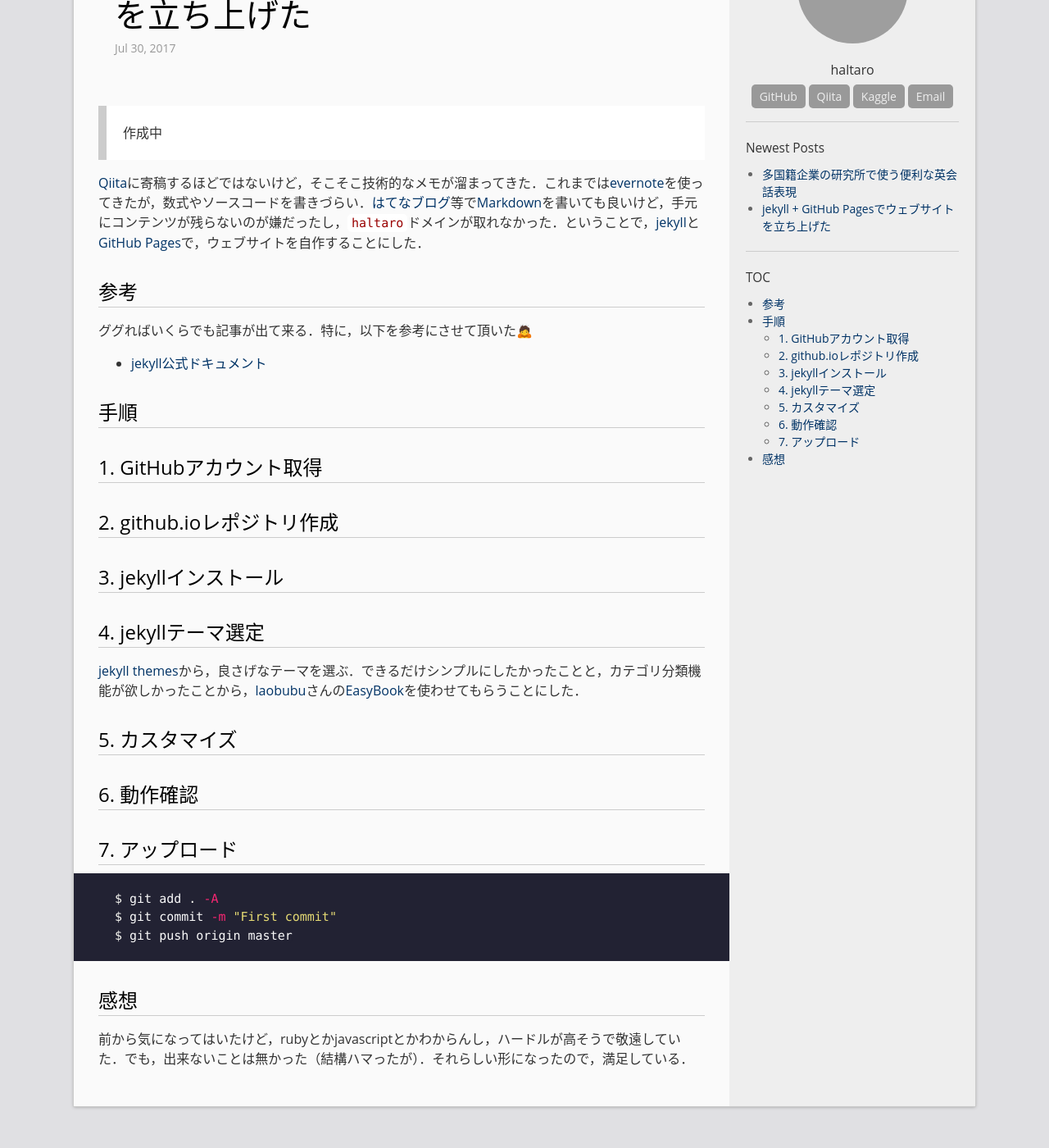
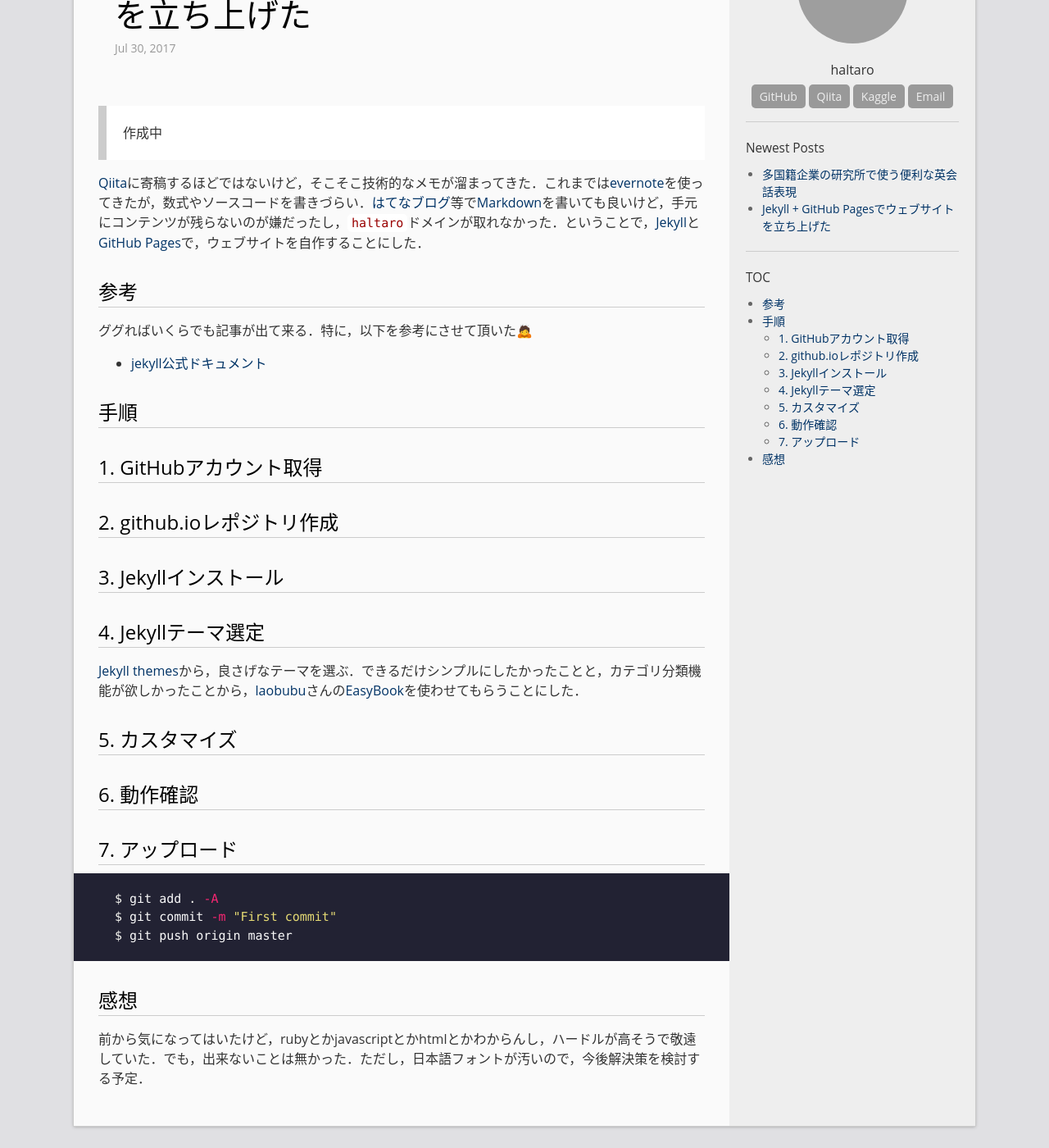
Before and after one commit to madoreenu/haltaro.github.io, a Jekyll site: the page built from _posts/2017-07-30-first-post.md, in a window 1280 px wide and 1400 px high, scrolled down 204 px. Shown: the whole window at 82% size. Built offline with Jekyll 4.4.1, drawn with Linux system fonts in a browser that asks for light colours; emoji names are drawn with the system emoji font; some of the changed text lies outside the part shown; grey boxes are pictures that could not be loaded.

Commit message:
Update 2017-07-30-first-post.md

```diff
--- a/_posts/2017-07-30-first-post.md
+++ b/_posts/2017-07-30-first-post.md
@@ -1,6 +1,6 @@
 ---
 layout: post
-title: jekyll + GitHub Pagesでウェブサイトを立ち上げた
+title: Jekyll + GitHub Pagesでウェブサイトを立ち上げた
 updated: 2017-07-30 12:00
 categories:
  - blog
@@ -9,7 +9,7 @@ categories:
 
 > 作成中
 
-[Qiita](http://qiita.com/)に寄稿するほどではないけど，そこそこ技術的なメモが溜まってきた．これまでは[evernote](https://evernote.com/intl/jp/)を使ってきたが，数式やソースコードを書きづらい．[はてなブログ](http://hatenablog.com/)等で[Markdown](https://ja.wikipedia.org/wiki/Markdown)を書いても良いけど，手元にコンテンツが残らないのが嫌だったし，`haltaro`ドメインが取れなかった．ということで，[jekyll](https://jekyllrb-ja.github.io/)と[GitHub Pages](https://pages.github.com/)で，ウェブサイトを自作することにした．
+[Qiita](http://qiita.com/)に寄稿するほどではないけど，そこそこ技術的なメモが溜まってきた．これまでは[evernote](https://evernote.com/intl/jp/)を使ってきたが，数式やソースコードを書きづらい．[はてなブログ](http://hatenablog.com/)等で[Markdown](https://ja.wikipedia.org/wiki/Markdown)を書いても良いけど，手元にコンテンツが残らないのが嫌だったし，`haltaro`ドメインが取れなかった．ということで，[Jekyll](https://jekyllrb-ja.github.io/)と[GitHub Pages](https://pages.github.com/)で，ウェブサイトを自作することにした．
 
 # 参考
 
@@ -23,11 +23,11 @@ categories:
 
 ## 2. github.ioレポジトリ作成
 
-## 3. jekyllインストール
+## 3. Jekyllインストール
 
-## 4. jekyllテーマ選定
+## 4. Jekyllテーマ選定
 
-[jekyll themes](http://jekyllthemes.org/)から，良さげなテーマを選ぶ．できるだけシンプルにしたかったことと，カテゴリ分類機能が欲しかったことから，[laobubu](https://github.com/laobubu)さんの[EasyBook](http://jekyllthemes.org/themes/easybook/)を使わせてもらうことにした．
+[Jekyll themes](http://jekyllthemes.org/)から，良さげなテーマを選ぶ．できるだけシンプルにしたかったことと，カテゴリ分類機能が欲しかったことから，[laobubu](https://github.com/laobubu)さんの[EasyBook](http://jekyllthemes.org/themes/easybook/)を使わせてもらうことにした．
 
 ## 5. カスタマイズ
 
@@ -43,4 +43,4 @@ $ git push origin master
 
 # 感想
 
-前から気になってはいたけど，rubyとかjavascriptとかわからんし，ハードルが高そうで敬遠していた．でも，出来ないことは無かった（結構ハマったが）．それらしい形になったので，満足している．
+前から気になってはいたけど，rubyとかjavascriptとかhtmlとかわからんし，ハードルが高そうで敬遠していた．でも，出来ないことは無かった．ただし，日本語フォントが汚いので，今後解決策を検討する予定．
```
